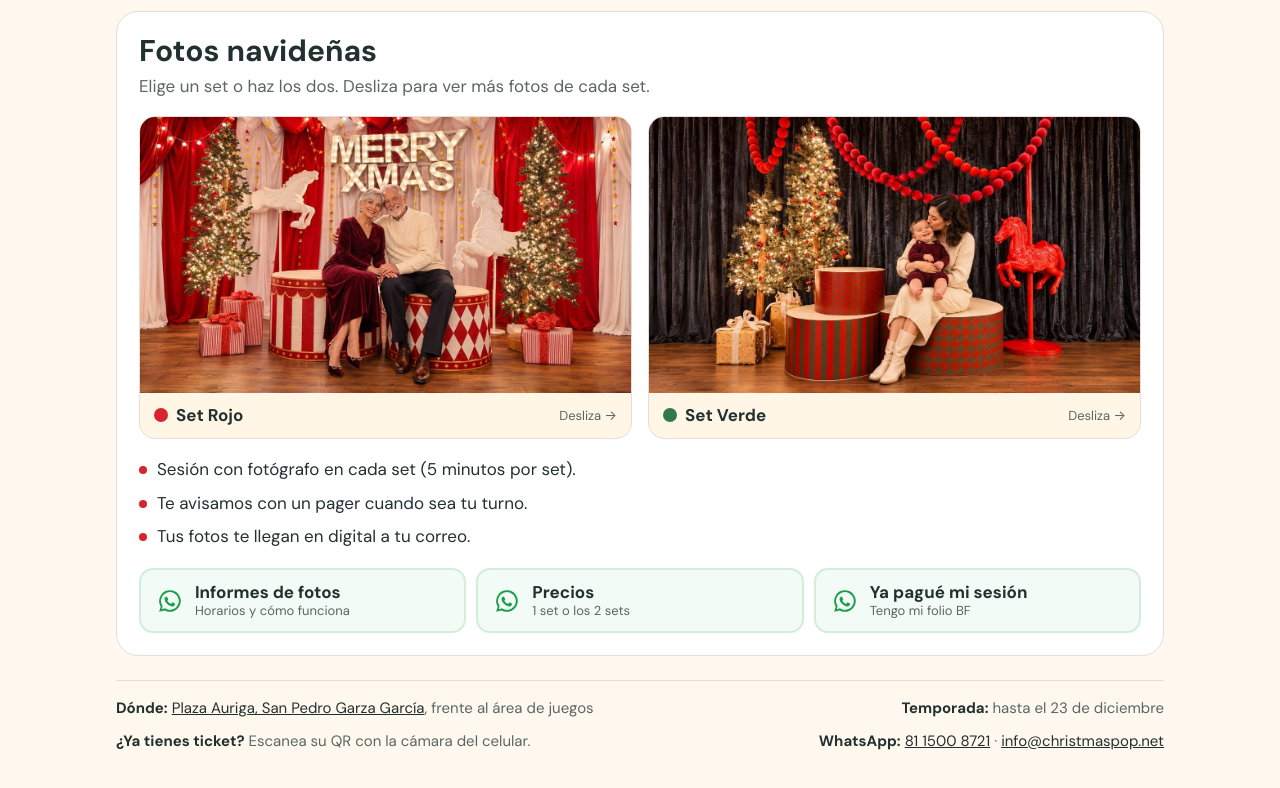
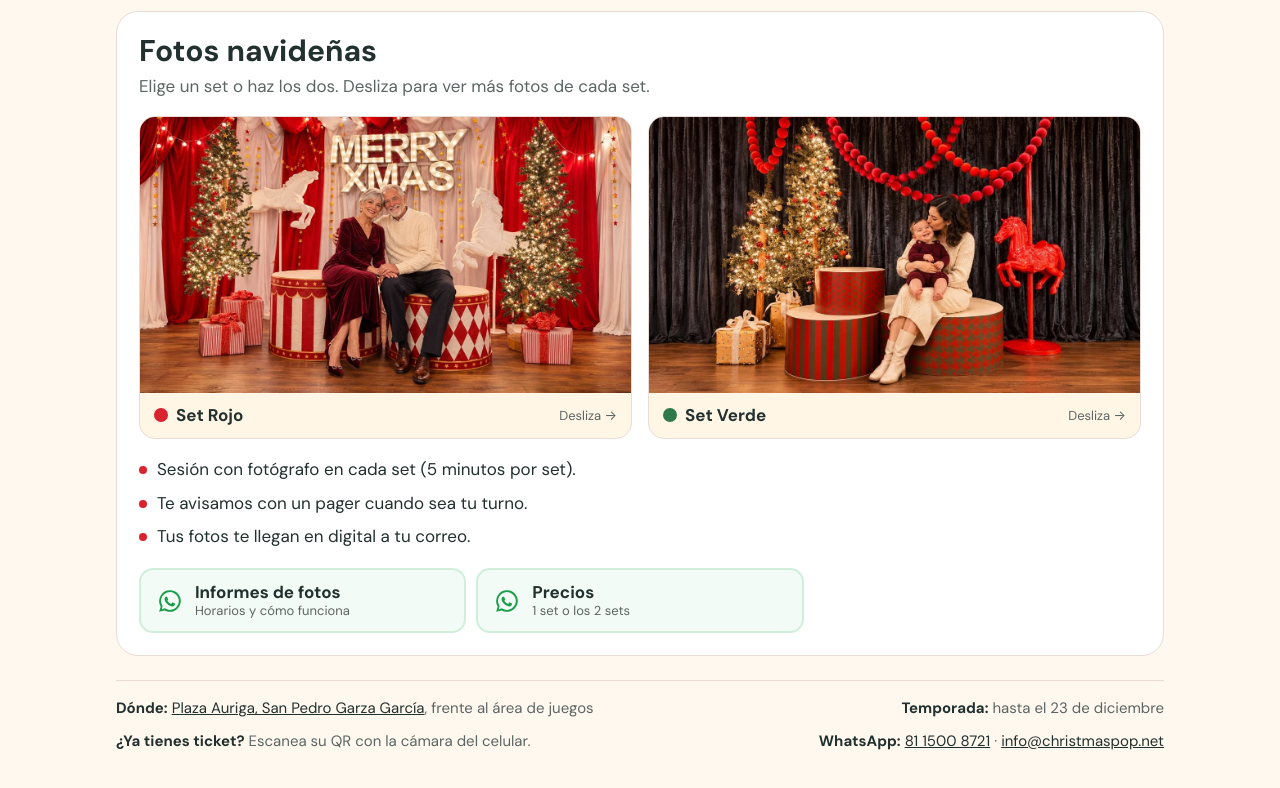
Before and after one commit to losfrijolesmonterrey-bit/christmaspop-web, a plain HTML site: page index.html in a window 1280 px wide. Shown: the part 850-1638 px from the top of the page. Drawn offline with Linux system fonts and the light colour scheme.

Commit message:
Quitar el botón 'Ya pagué mi sesión' (promo Buen Fin terminada)

```diff
--- a/index.html
+++ b/index.html
@@ -150,7 +150,6 @@ ul.li li::before{content:"";flex:0 0 8px;height:8px;border-radius:50%;background
     <div class="chips">
       <a class="chip" data-wa="agendar" href="#"><svg viewBox="0 0 24 24" aria-hidden="true"><path fill="currentColor" d="M12 2a10 10 0 0 0-8.6 15.1L2 22l5-1.3A10 10 0 1 0 12 2zm0 18.2c-1.5 0-3-.4-4.3-1.2l-.3-.2-3 .8.8-2.9-.2-.3A8.2 8.2 0 1 1 12 20.2zm4.5-6.1c-.2-.1-1.5-.7-1.7-.8-.2-.1-.4-.1-.6.1l-.8 1c-.1.2-.3.2-.5.1-.7-.3-2.1-.9-3.2-2.6-.2-.4.2-.4.6-1.2.1-.2 0-.3 0-.4l-.8-1.8c-.2-.5-.4-.4-.6-.4h-.5c-.2 0-.4.1-.6.3-.2.2-.8.8-.8 2s.8 2.3.9 2.5c.1.2 1.6 2.5 4 3.5 1.5.6 2 .7 2.8.6.4-.1 1.5-.6 1.7-1.2.2-.6.2-1.1.1-1.2l-.2-.2z"/></svg><span>Informes de fotos<small>Horarios y cómo funciona</small></span></a>
       <a class="chip" data-wa="precios" href="#"><svg viewBox="0 0 24 24" aria-hidden="true"><path fill="currentColor" d="M12 2a10 10 0 0 0-8.6 15.1L2 22l5-1.3A10 10 0 1 0 12 2zm0 18.2c-1.5 0-3-.4-4.3-1.2l-.3-.2-3 .8.8-2.9-.2-.3A8.2 8.2 0 1 1 12 20.2zm4.5-6.1c-.2-.1-1.5-.7-1.7-.8-.2-.1-.4-.1-.6.1l-.8 1c-.1.2-.3.2-.5.1-.7-.3-2.1-.9-3.2-2.6-.2-.4.2-.4.6-1.2.1-.2 0-.3 0-.4l-.8-1.8c-.2-.5-.4-.4-.6-.4h-.5c-.2 0-.4.1-.6.3-.2.2-.8.8-.8 2s.8 2.3.9 2.5c.1.2 1.6 2.5 4 3.5 1.5.6 2 .7 2.8.6.4-.1 1.5-.6 1.7-1.2.2-.6.2-1.1.1-1.2l-.2-.2z"/></svg><span>Precios<small>1 set o los 2 sets</small></span></a>
-      <a class="chip" data-wa="pagado" href="#"><svg viewBox="0 0 24 24" aria-hidden="true"><path fill="currentColor" d="M12 2a10 10 0 0 0-8.6 15.1L2 22l5-1.3A10 10 0 1 0 12 2zm0 18.2c-1.5 0-3-.4-4.3-1.2l-.3-.2-3 .8.8-2.9-.2-.3A8.2 8.2 0 1 1 12 20.2zm4.5-6.1c-.2-.1-1.5-.7-1.7-.8-.2-.1-.4-.1-.6.1l-.8 1c-.1.2-.3.2-.5.1-.7-.3-2.1-.9-3.2-2.6-.2-.4.2-.4.6-1.2.1-.2 0-.3 0-.4l-.8-1.8c-.2-.5-.4-.4-.6-.4h-.5c-.2 0-.4.1-.6.3-.2.2-.8.8-.8 2s.8 2.3.9 2.5c.1.2 1.6 2.5 4 3.5 1.5.6 2 .7 2.8.6.4-.1 1.5-.6 1.7-1.2.2-.6.2-1.1.1-1.2l-.2-.2z"/></svg><span>Ya pagué mi sesión<small>Tengo mi folio BF</small></span></a>
     </div>
   </section>
 
@@ -195,7 +194,6 @@ ul.li li::before{content:"";flex:0 0 8px;height:8px;border-radius:50%;background
     general: 'Hola Merry Pop! Quiero información.',
     agendar: 'Hola Merry Pop! Quiero informes de las sesiones de fotos navideñas.',
     precios: 'Hola Merry Pop! Quiero información de precios de las fotos navideñas (1 set o los 2 sets).',
-    pagado: 'Hola Merry Pop! Ya pagué mi sesión de fotos y quiero información. Mi folio es BF-',
     envoltura: 'Hola Merry Pop! Quiero información sobre la envoltura de regalos.',
     tienda: 'Hola Merry Pop! Quiero saber qué decoraciones y regalitos navideños tienen en la tienda.'
   };
@@ -204,7 +202,7 @@ ul.li li::before{content:"";flex:0 0 8px;height:8px;border-radius:50%;background
     a.href = 'https://wa.me/' + NUM + '?text=' + encodeURIComponent(MSG[k]);
     a.target = '_blank'; a.rel = 'noopener';
     // GoatCounter: cada botón de WhatsApp se cuenta con su nombre y de dónde se tocó
-    var NOMBRE = { general: 'contacto', agendar: 'informes-fotos', precios: 'precios-fotos', pagado: 'prepago-bf', envoltura: 'envoltura', tienda: 'tienda' };
+    var NOMBRE = { general: 'contacto', agendar: 'informes-fotos', precios: 'precios-fotos', envoltura: 'envoltura', tienda: 'tienda' };
     var donde = a.classList.contains('fab') ? '-flotante' : a.closest('.hero') ? '-arriba' : a.closest('.pie') ? '-pie' : '';
     a.setAttribute('data-goatcounter-click', 'whatsapp-' + NOMBRE[k] + donde);
     a.setAttribute('data-goatcounter-title', 'WhatsApp · ' + NOMBRE[k] + donde);
```
